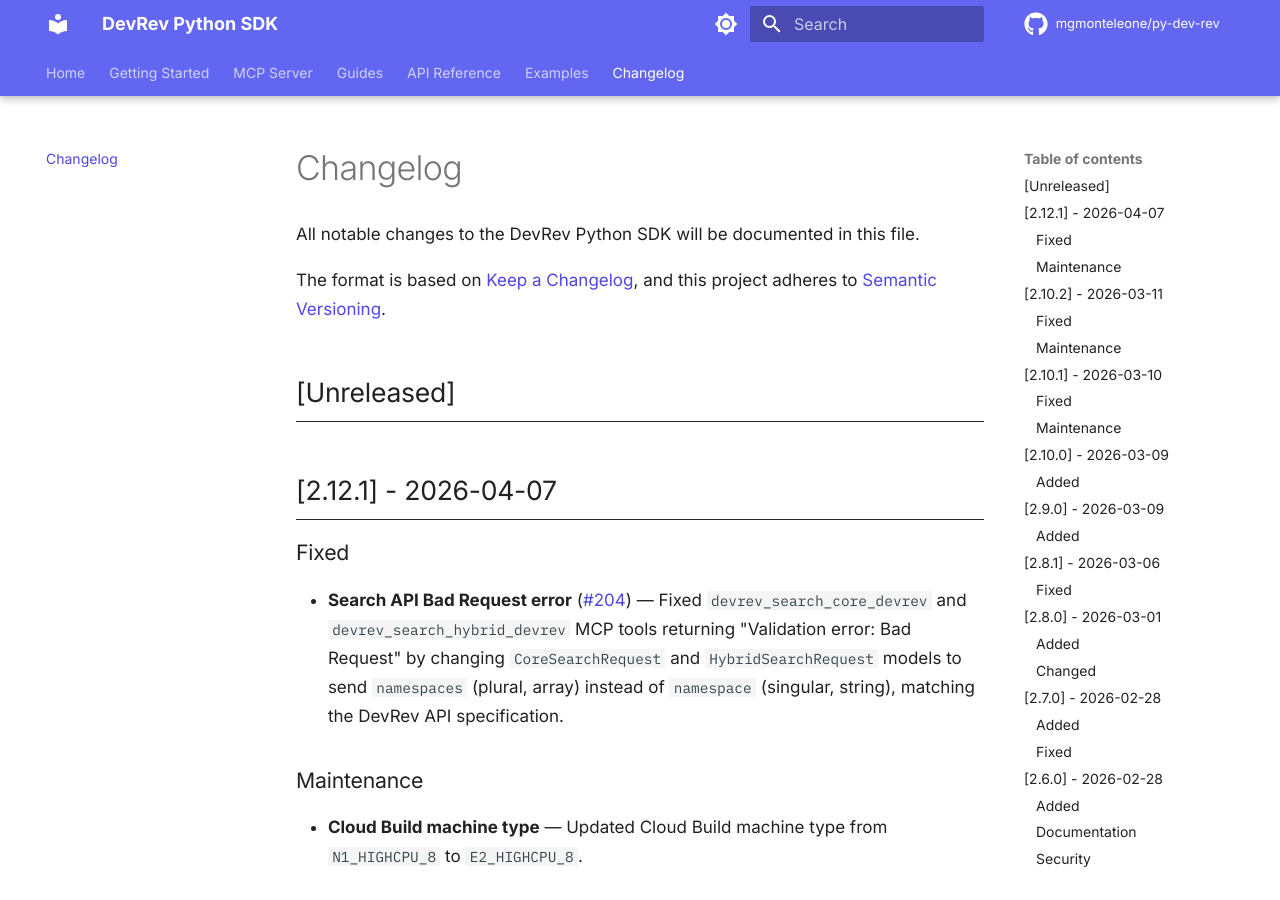
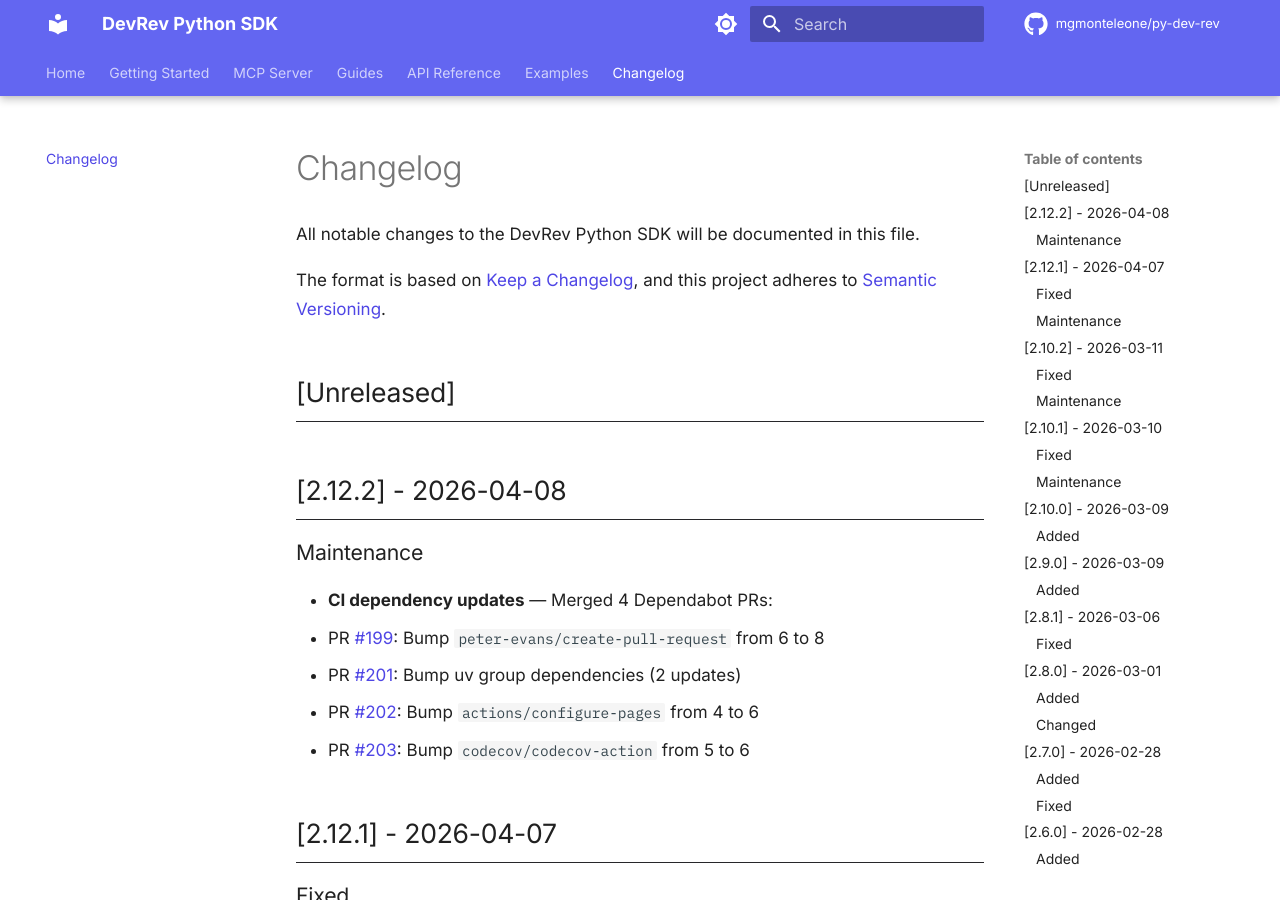
Before and after one commit to mgmonteleone/py-dev-rev, an MkDocs documentation site: the page built from docs/changelog.md, in a window 1280 px wide and 900 px high. Built offline with MkDocs 1.6.1 and Material for MkDocs 9.7.7, drawn with Linux system fonts in a browser that asks for light colours; comment, search, counter and statistics services are not loaded; the version menu is left out.

Commit message:
chore: bump version to 2.12.2 for release

```diff
--- a/docs/changelog.md
+++ b/docs/changelog.md
@@ -6,6 +6,16 @@
 and this project adheres to [Semantic Versioning](https://semver.org/spec/v2.0.0.html).
 
 ## [Unreleased]
+
+## [2.12.2] - 2026-04-08
+
+### Maintenance
+
+- **CI dependency updates** — Merged 4 Dependabot PRs:
+  - PR #199: Bump `peter-evans/create-pull-request` from 6 to 8
+  - PR #201: Bump uv group dependencies (2 updates)
+  - PR #202: Bump `actions/configure-pages` from 4 to 6
+  - PR #203: Bump `codecov/codecov-action` from 5 to 6
 
 ## [2.12.1] - 2026-04-07
 
--- a/pyproject.toml
+++ b/pyproject.toml
@@ -4,7 +4,7 @@
 
 [project]
 name = "devrev-Python-SDK"
-version = "2.12.1"
+version = "2.12.2"
 description = "A modern, type-safe Python SDK for the DevRev API"
 readme = "README.md"
 requires-python = ">=3.11"
```
Also changed, not shown: 1 other file.
